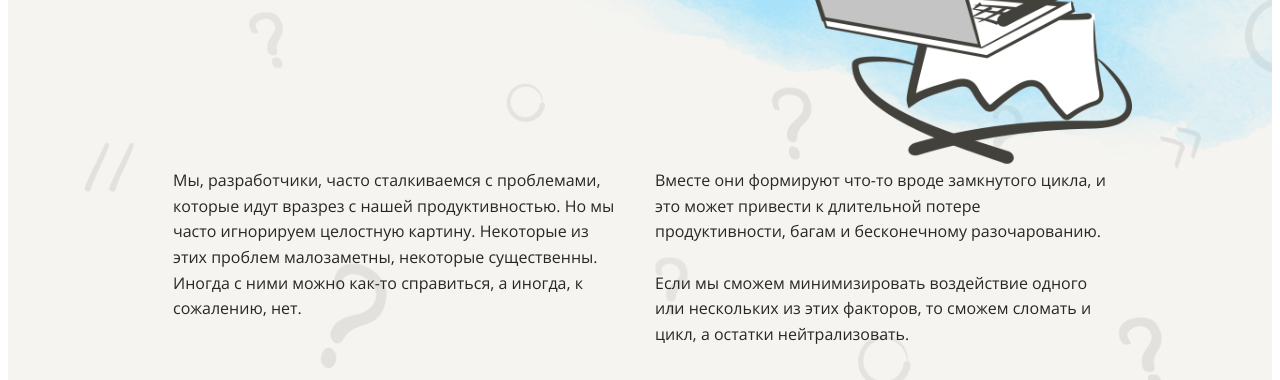
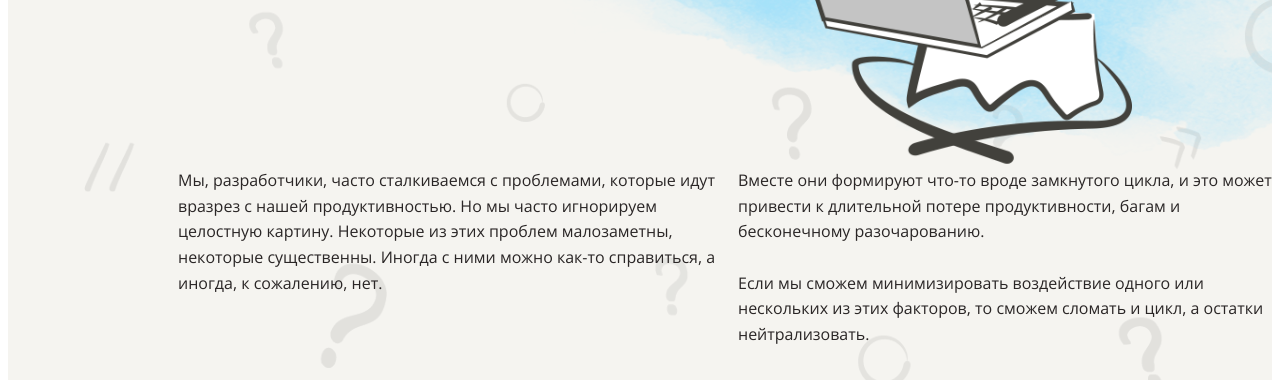
Before and after one commit to MrsDante/layout-designer-project-lvl1, a website: page src/index.html in a window 1280 px wide. Shown: the part 384-764 px from the top of the page. Drawn offline with Linux system fonts and the light colour scheme.

Commit message:
add src/styles/style.css

```diff
--- a/src/styles/style.css
+++ b/src/styles/style.css
@@ -161,20 +161,29 @@ h1.orange {
   margin-left: 461px;
 }
 
-.header-description {
-  column-count: 2;
-  column-gap: 30px;
+.header-description {     /*мб сделать внутри левую и правую стороны и уже с ними работать как с флексами + вернуть 3 параграфа*/
+display: flex;
+justify-content: space-between;
 
-  margin-left: 165px;
-  padding-right: 165px;
+  /*column-count: 1;
+  column-gap: 30px;*/
+
+
+  padding-left: 160px;
+
+ /* margin-left: 165px;
+  margin-right: 30px;*/
   /*padding-top: 185px;*/
   margin-top: 185px;
 
 }
 
 .header-description p {
-  margin-top: 0px;
-  break-inside: avoid;
+
+  /*break-inside: avoid;*/
+
+  width: 540px;
+  margin: 0 10px
 
 }
 
```
